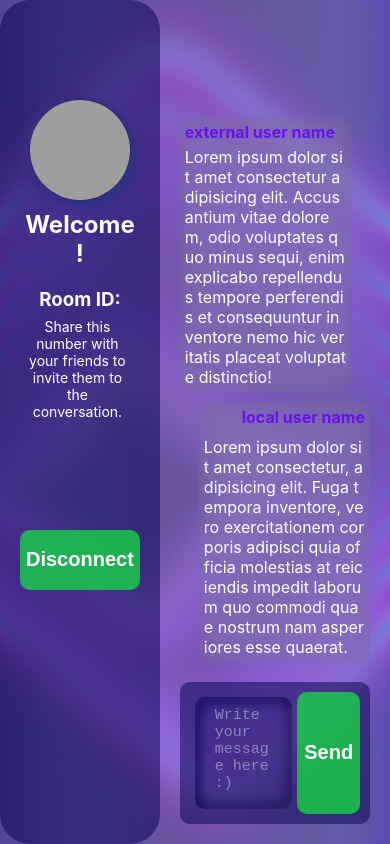
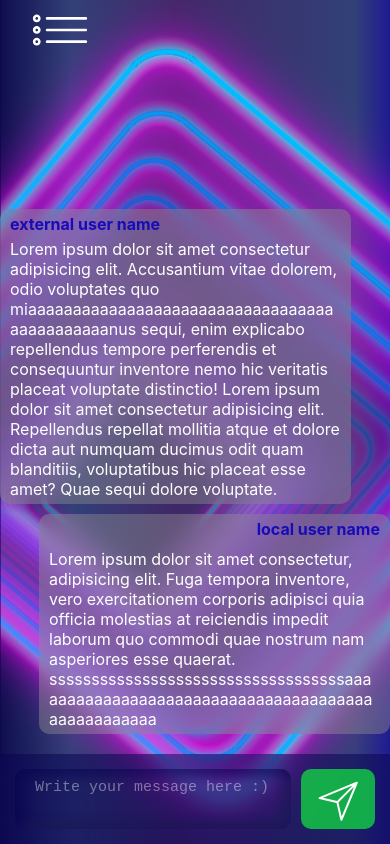
Before and after one commit to DavidGuere/Chit-Chat, a React (Create React App) app: page /chat in a window 390 px wide. Built offline with nearby package versions, Linux system fonts and the light colour scheme; grey boxes are pictures that could not be loaded.

Commit message:
ui ready

```diff
--- a/src/App.tsx
+++ b/src/App.tsx
@@ -1,6 +1,6 @@
 import React from "react";
 import { BrowserRouter as Router } from "react-router-dom";
-import Background from "./components/background/Background";
+import Background from "./components/view/background/Background";
 import Controller from "./components/Controller/Controller";
 import "./App.css";
 
--- a/src/components/view/Chat.css
+++ b/src/components/view/Chat.css
@@ -1,9 +1,7 @@
 .glass {
-  background: rgba(146, 123, 211, 0.5);
-  min-height: 700px;
-  min-width: 1000px;
+  height: 700px;
+  width: 1000px;
   border-radius: 30px;
-  backdrop-filter: blur(15px);
   display: flex;
 }
 
@@ -13,6 +11,7 @@
   border-radius: 30px;
   padding: 0 20px;
   max-width: 260px;
+  backdrop-filter: blur(10px);
 }
 
 .userLogo {
@@ -52,7 +51,7 @@
 
 .chatSection {
   flex: 2.5;
-  padding: 20px;
+  padding: 0 20px;
   display: flex;
   flex-direction: column;
 }
@@ -60,6 +59,7 @@
 .messages {
   width: 100%;
   height: 100%;
+  overflow-y: scroll;
   padding: 20px 0px;
   display: flex;
   flex-direction: column-reverse;
@@ -70,20 +70,20 @@
   max-width: 90%;
   margin-top: 10px;
   border-radius: 10px;
-  background-color: rgba(100, 100, 100, 0.185);
-  backdrop-filter: blur(15px);
+  background-color: rgba(143, 143, 143, 0.432);
+  backdrop-filter: blur(10px);
 }
 
 .user {
-  margin: 5px;
-  color: rgb(101, 18, 235);
+  margin: 5px 10px;
+  color: rgb(23, 12, 184);
 }
 
 .text {
-  margin: 5px;
+  margin: 5px 10px;
   color: rgb(255, 255, 255);
   max-width: 100%;
-  word-break: break-all;
+  overflow-wrap: break-word;
 }
 
 .local {
@@ -99,6 +99,7 @@
   border-radius: 10px;
   max-width: 100%;
   height: 150px;
+  backdrop-filter: blur(10px);
 }
 
 .inputFieldsTextArea {
@@ -113,8 +114,16 @@
 }
 
 .buttonTextArea {
+  width: 100px;
+  margin: 5px;
+}
+
+.btn {
   height: 100%;
-  width: 100px;
+}
+
+.btn-svg {
+  display: none;
 }
 
 .userInputTextArea {
@@ -125,13 +134,76 @@
   padding: 0;
 }
 
-@media (max-width: 500px) {
+.mobileMenu {
+  position: absolute;
+  width: 90px;
+  z-index: 2;
+  display: none;
+}
+
+@media (max-width: 700px) {
   .glass {
-    min-width: 100vw;
-    min-height: 100vh;
+    width: 100vw;
+    height: 100vh;
     overflow-x: hidden;
     padding-bottom: 0;
     padding-top: 0;
     border-radius: 0;
   }
+
+  .dashboard {
+    max-width: 100%;
+    height: 100%;
+    border-radius: 0;
+  }
+
+  .chatSection {
+    padding: 0;
+    max-width: 100%;
+  }
+
+  .messages {
+    margin-top: 70px;
+  }
+
+  .textArea {
+    height: 70px;
+    border-radius: 0;
+  }
+
+  .btn-svg {
+    display: block;
+    margin: 6px;
+  }
+
+  .btn-text {
+    display: none;
+  }
+
+  .mobileMenu {
+    display: block;
+    box-sizing: border-box;
+  }
+
+  .openMenu {
+    margin-left: 30px;
+  }
+
+  .closeMenu {
+    height: 50px;
+    margin-left: 30px;
+    margin-top: 10px;
+  }
+
+  #dash {
+    position: absolute;
+    left: -110%;
+    transition: all 0.3s ease;
+  }
+
+  #chat {
+    position: relative;
+    right: 0;
+    transition: all 0.3s ease;
+  }
 }
--- a/src/components/view/Chat.tsx
+++ b/src/components/view/Chat.tsx
@@ -1,4 +1,4 @@
-import React from "react";
+import React, { useState } from "react";
 import "./Chat.css";
 
 interface IChatProps {
@@ -8,10 +8,59 @@ interface IChatProps {
 
 const Chat: React.FC<IChatProps> = (props) => {
   const { username, newPin } = props;
+
+  const [toggleMenu, setToggleMenu] = useState<boolean>(true);
+
+  const openCloseMobileMenu = (): void => {
+    setToggleMenu(!toggleMenu);
+    const getDash = document.getElementById("dash");
+    const getChat = document.getElementById("chat");
+
+    if (toggleMenu === false) {
+      if (getDash === null) {
+      } else {
+        getDash.style.left = "-110%";
+      }
+
+      if (getChat === null) {
+      } else {
+        getChat.style.right = "0";
+      }
+    }
+
+    if (toggleMenu === true) {
+      if (getDash === null) {
+      } else {
+        getDash.style.left = "0";
+      }
+
+      if (getChat === null) {
+      } else {
+        getChat.style.right = "-100%";
+      }
+    }
+  };
   return (
     <>
       <section className="glass">
-        <div className="dashboard">
+        <div className="mobileMenu" onClick={openCloseMobileMenu}>
+          {toggleMenu ? (
+            <svg className="svg-icon openMenu" viewBox="0 0 20 20">
+              <path
+                fill="#fff"
+                d="M2.25,12.584c-0.713,0-1.292,0.578-1.292,1.291s0.579,1.291,1.292,1.291c0.713,0,1.292-0.578,1.292-1.291S2.963,12.584,2.25,12.584z M2.25,14.307c-0.238,0-0.43-0.193-0.43-0.432s0.192-0.432,0.43-0.432c0.238,0,0.431,0.193,0.431,0.432S2.488,14.307,2.25,14.307z M5.694,6.555H18.61c0.237,0,0.431-0.191,0.431-0.43s-0.193-0.431-0.431-0.431H5.694c-0.238,0-0.43,0.192-0.43,0.431S5.457,6.555,5.694,6.555z M2.25,8.708c-0.713,0-1.292,0.578-1.292,1.291c0,0.715,0.579,1.292,1.292,1.292c0.713,0,1.292-0.577,1.292-1.292C3.542,9.287,2.963,8.708,2.25,8.708z M2.25,10.43c-0.238,0-0.43-0.192-0.43-0.431c0-0.237,0.192-0.43,0.43-0.43c0.238,0,0.431,0.192,0.431,0.43C2.681,10.238,2.488,10.43,2.25,10.43z M18.61,9.57H5.694c-0.238,0-0.43,0.192-0.43,0.43c0,0.238,0.192,0.431,0.43,0.431H18.61c0.237,0,0.431-0.192,0.431-0.431C19.041,9.762,18.848,9.57,18.61,9.57z M18.61,13.443H5.694c-0.238,0-0.43,0.193-0.43,0.432s0.192,0.432,0.43,0.432H18.61c0.237,0,0.431-0.193,0.431-0.432S18.848,13.443,18.61,13.443z M2.25,4.833c-0.713,0-1.292,0.578-1.292,1.292c0,0.713,0.579,1.291,1.292,1.291c0.713,0,1.292-0.578,1.292-1.291C3.542,5.412,2.963,4.833,2.25,4.833z M2.25,6.555c-0.238,0-0.43-0.191-0.43-0.43s0.192-0.431,0.43-0.431c0.238,0,0.431,0.192,0.431,0.431S2.488,6.555,2.25,6.555z"
+              ></path>
+            </svg>
+          ) : (
+            <svg className="svg-icon closeMenu" viewBox="0 0 20 20">
+              <path
+                fill="#fff"
+                d="M12.71,7.291c-0.15-0.15-0.393-0.15-0.542,0L10,9.458L7.833,7.291c-0.15-0.15-0.392-0.15-0.542,0c-0.149,0.149-0.149,0.392,0,0.541L9.458,10l-2.168,2.167c-0.149,0.15-0.149,0.393,0,0.542c0.15,0.149,0.392,0.149,0.542,0L10,10.542l2.168,2.167c0.149,0.149,0.392,0.149,0.542,0c0.148-0.149,0.148-0.392,0-0.542L10.542,10l2.168-2.168C12.858,7.683,12.858,7.44,12.71,7.291z M10,1.188c-4.867,0-8.812,3.946-8.812,8.812c0,4.867,3.945,8.812,8.812,8.812s8.812-3.945,8.812-8.812C18.812,5.133,14.867,1.188,10,1.188z M10,18.046c-4.444,0-8.046-3.603-8.046-8.046c0-4.444,3.603-8.046,8.046-8.046c4.443,0,8.046,3.602,8.046,8.046C18.046,14.443,14.443,18.046,10,18.046z"
+              ></path>
+            </svg>
+          )}
+        </div>
+        <div id="dash" className="dashboard">
           <div className="userLogo"></div>
           <h1 className="nickname"> Welcome {username}!</h1>
           <h3 className="roomDescription">Room ID: {newPin}</h3>
@@ -21,7 +70,7 @@ const Chat: React.FC<IChatProps> = (props) => {
           </div>
           <button className="button">Disconnect</button>
         </div>
-        <div className="chatSection">
+        <div id="chat" className="chatSection">
           <div className="messages">
             <div className="message local">
               <h4 className="user local"> local user name</h4>
@@ -30,15 +79,21 @@ const Chat: React.FC<IChatProps> = (props) => {
                 tempora inventore, vero exercitationem corporis adipisci quia
                 officia molestias at reiciendis impedit laborum quo commodi quae
                 nostrum nam asperiores esse quaerat.
+                sssssssssssssssssssssssssssssssssssaaaaaaaaaaaaaaaaaaaaaaaaaaaaaaaaaaaaaaaaaaaaaaaaaaa
               </p>
             </div>
             <div className="message">
               <h4 className="user"> external user name</h4>
               <p className="text">
                 Lorem ipsum dolor sit amet consectetur adipisicing elit.
-                Accusantium vitae dolorem, odio voluptates quo minus sequi, enim
+                Accusantium vitae dolorem, odio voluptates quo
+                miaaaaaaaaaaaaaaaaaaaaaaaaaaaaaaaaaaaaaaaaaaaaanus sequi, enim
                 explicabo repellendus tempore perferendis et consequuntur
-                inventore nemo hic veritatis placeat voluptate distinctio!
+                inventore nemo hic veritatis placeat voluptate distinctio! Lorem
+                ipsum dolor sit amet consectetur adipisicing elit. Repellendus
+                repellat mollitia atque et dolore dicta aut numquam ducimus odit
+                quam blanditiis, voluptatibus hic placeat esse amet? Quae sequi
+                dolore voluptate.
               </p>
             </div>
           </div>
@@ -51,7 +106,17 @@ const Chat: React.FC<IChatProps> = (props) => {
                 />
               </div>
             </div>
-            <button className="button buttonTextArea">Send</button>
+            <div className="buttonTextArea">
+              <button className="button btn">
+                <svg className="svg-icon btn-svg" viewBox="0 0 20 20">
+                  <path
+                    fill="#fff"
+                    d="M17.218,2.268L2.477,8.388C2.13,8.535,2.164,9.05,2.542,9.134L9.33,10.67l1.535,6.787c0.083,0.377,0.602,0.415,0.745,0.065l6.123-14.74C17.866,2.46,17.539,2.134,17.218,2.268 M3.92,8.641l11.772-4.89L9.535,9.909L3.92,8.641z M11.358,16.078l-1.268-5.613l6.157-6.157L11.358,16.078z"
+                  ></path>
+                </svg>
+                <p className="btn-text">Send</p>
+              </button>
+            </div>
           </div>
         </div>
       </section>
```
Also changed, not shown: src/components/view/background/Background.css (renamed from src/components/background/Background.css), src/components/view/background/Background.tsx (renamed from src/components/background/Background.tsx).
